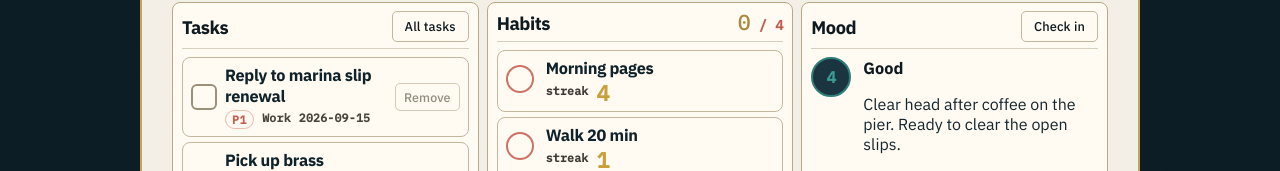
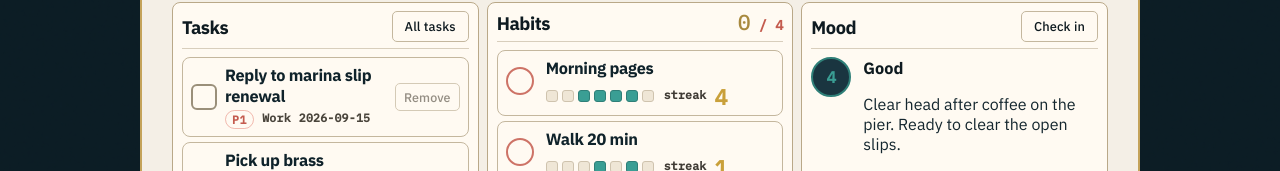
Before and after one commit to Btheriot83/buildgames-lunatask, a React (Vite) app: page / in a window 1280 px wide. Shown: the part 629-800 px from the top of the page. Built offline with nearby package versions, Linux system fonts and the light colour scheme.

Commit message:
beat2: readable 7-day habit heat on Today and Habits

```diff
--- a/src/components/HabitsPanel.tsx
+++ b/src/components/HabitsPanel.tsx
@@ -76,10 +76,16 @@ export function HabitsPanel() {
                 </p>
               </div>
 
-              <div className="heat-week" aria-hidden="true">
-                {weekDays.map((d) => (
-                  <span key={d} className={`heat-cell ${h.completions.includes(d) ? 'on' : ''}`} />
-                ))}
+              <div className="heat-block" aria-hidden="true">
+                <div className="heat-week heat-week-lg">
+                  {weekDays.map((d) => (
+                    <span
+                      key={d}
+                      className={`heat-cell ${h.completions.includes(d) ? 'on' : ''} ${d === day && h.completions.includes(d) ? 'is-today' : ''}`}
+                    />
+                  ))}
+                </div>
+                <p className="heat-caption">7-day tide</p>
               </div>
               <div className="habit-streak" title="Streak">
                 <span className="stat-label">Streak</span>
--- a/src/components/TodayPanel.tsx
+++ b/src/components/TodayPanel.tsx
@@ -21,6 +21,11 @@ export function TodayPanel() {
   const doneHabits = dueHabits.filter((h) => h.completions.includes(day)).length
   const barren = dueTasks.length === 0 && dueHabits.length === 0 && !mood
   const habitPct = dueHabits.length ? Math.round((doneHabits / dueHabits.length) * 100) : 0
+  const weekDays = Array.from({ length: 7 }, (_, i) => {
+    const d = new Date(day + 'T12:00:00')
+    d.setDate(d.getDate() - (6 - i))
+    return d.toISOString().slice(0, 10)
+  })
 
   return (
     <section className="panel today-panel t-panel-reveal" data-state="in">
@@ -110,9 +115,19 @@ export function TodayPanel() {
                   </button>
                   <div className="habit-body">
                     <p className="habit-title">{h.title}</p>
-                    <p className="habit-meta">
-                      streak <NumberPop value={streak} />
-                    </p>
+                    <div className="habit-meta-row">
+                      <div className="heat-week heat-week-lg" aria-hidden="true">
+                        {weekDays.map((d) => (
+                          <span
+                            key={d}
+                            className={`heat-cell ${h.completions.includes(d) ? 'on' : ''} ${d === day && h.completions.includes(d) ? 'is-today' : ''}`}
+                          />
+                        ))}
+                      </div>
+                      <p className="habit-meta">
+                        streak <NumberPop value={streak} />
+                      </p>
+                    </div>
                   </div>
                 </li>
               )
--- a/src/index.css
+++ b/src/index.css
@@ -2619,3 +2619,50 @@ button, input, select, textarea {
 .desk-hero-band .desk-hero-veil {
   background: rgba(11, 28, 36, 0.28) !important;
 }
+
+
+/* ——— beat2: habit heat readable at a glance ——— */
+.heat-week-lg {
+  grid-template-columns: repeat(7, 12px) !important;
+  gap: 4px !important;
+}
+.heat-week-lg .heat-cell {
+  width: 12px !important;
+  height: 12px !important;
+  border-radius: 3px !important;
+  border: 1px solid #cfc3ae;
+  background: #efe6d6 !important;
+}
+.heat-week-lg .heat-cell.on {
+  background: var(--seafoam) !important;
+  border-color: var(--seafoam-dim);
+}
+.heat-week-lg .heat-cell.on.is-today {
+  background: var(--coral) !important;
+  border-color: #a3483d;
+}
+.heat-block {
+  display: flex;
+  flex-direction: column;
+  align-items: flex-end;
+  gap: 2px;
+  margin-right: 8px;
+}
+.heat-caption {
+  margin: 0;
+  font-family: var(--font-mono);
+  font-size: 0.58rem;
+  letter-spacing: 0.08em;
+  text-transform: uppercase;
+  color: #8a8274;
+}
+.habit-meta-row {
+  display: flex;
+  align-items: center;
+  gap: 10px;
+  flex-wrap: wrap;
+  margin-top: 4px;
+}
+.habit-card.mini .heat-week-lg {
+  margin: 0;
+}
```
Also changed, not shown: shots-beat/beat2-habit-heat.png (added), shots-beat/beat2-habits-panel.png (added).
